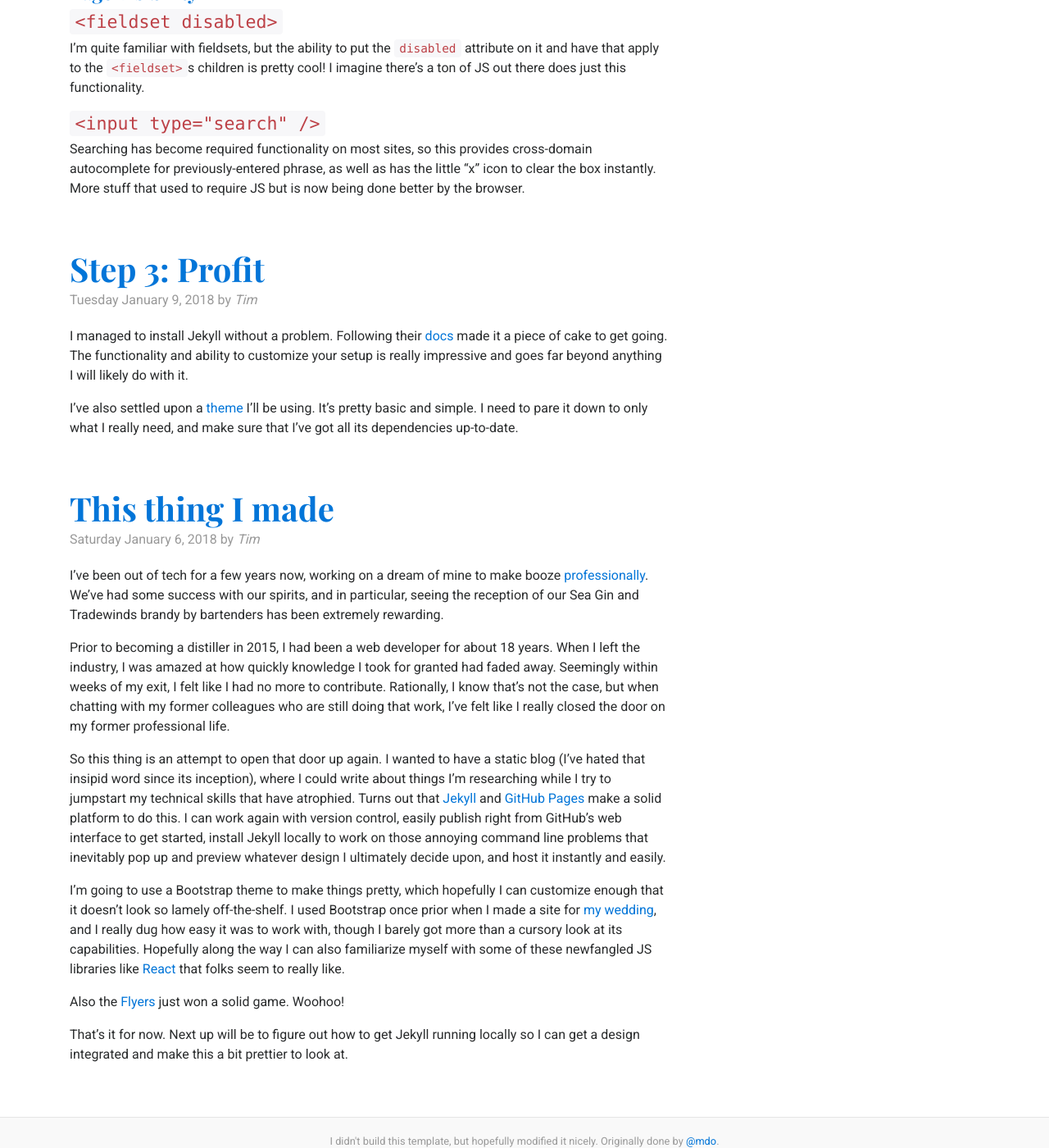
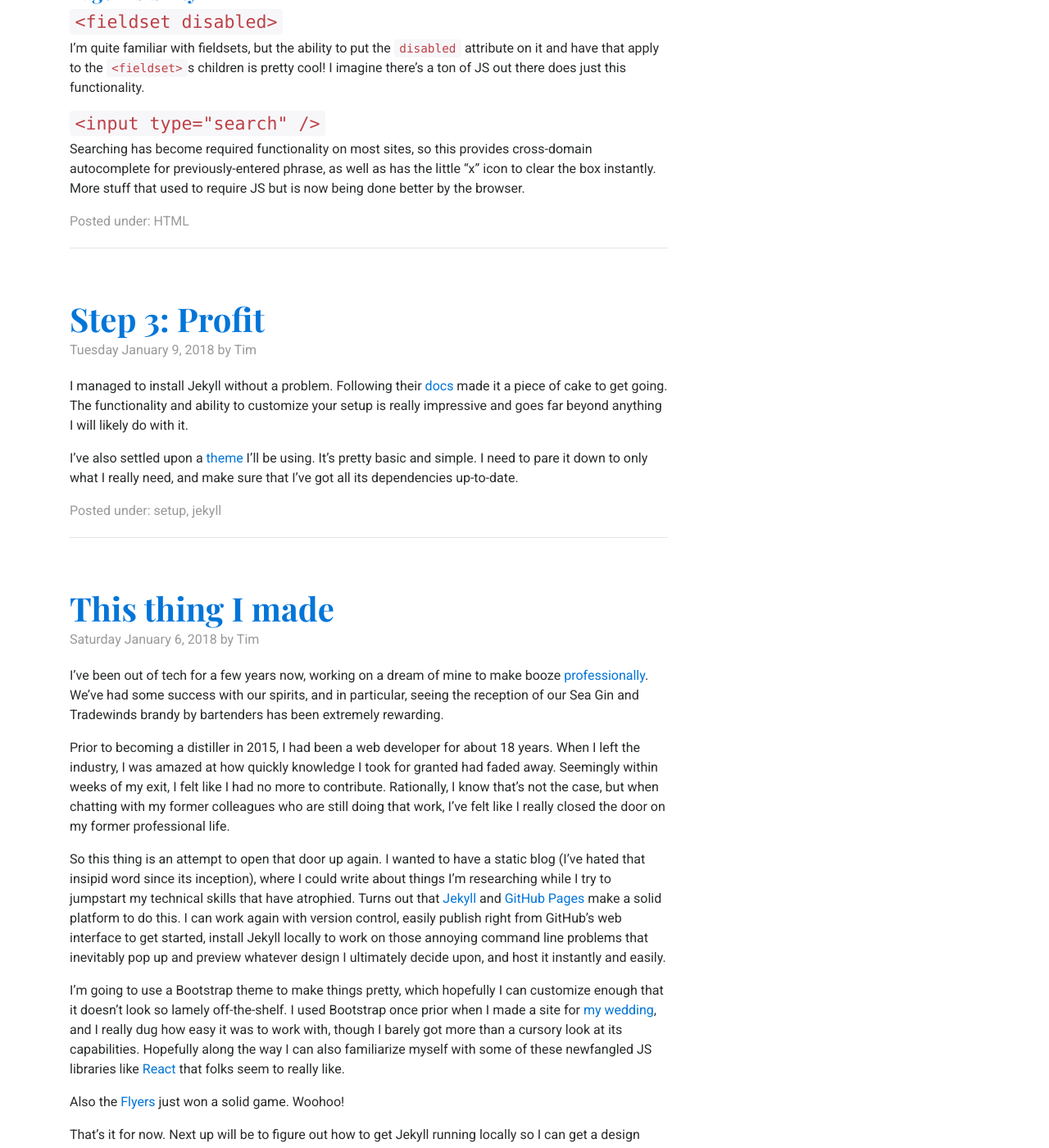
Before and after one commit to pacifisticuffs/pacifisticuffs.github.io, a Jekyll site: the page built from index.html, in a window 1280 px wide and 1400 px high, scrolled down 703 px. Shown: the whole window at 82% size. Built offline with Jekyll 4.4.1, drawn with Linux system fonts in a browser that asks for light colours; nearby versions of some CDN libraries; some of the changed text lies outside the part shown.

Commit message:
Including categories and an hr in the footer to better separate stuff

```diff
--- a/index.html
+++ b/index.html
@@ -14,14 +14,18 @@ title: TIMMEH!
 </article> -->
 
 {% for post in site.posts %}
-<div class="blog-post">
+<article class="blog-post">
 	<header>
 		<h2 class="blog-post-title"><a href="{{ post.url }}" class="text-dark">{{ post.title }}</a></h2>
-		<p class="blog-post-meta">{{ post.date | date: "%A %B %e, %Y" }} by <em>{{ post.author }}</em></p>
+		<p class="blog-post-meta">{{ post.date | date: "%A %B %e, %Y" }} by {{ post.author }}</p>
 	</header>
 	<div class="entry-content">
 		{{ post.content }}
 		{% comment %} <p><a class="btn btn-secondary" href="{{ post.url }}" role="button">Continue reading &raquo;</a></p>{% endcomment %}
 	</div>
-</div><!-- /.blog-post -->
+	<footer class="blog-post-meta">
+		<p>Posted under: {{ post.categories | join: ", "}}</p>
+	</footer>
+	<hr />
+</article><!-- /.blog-post -->
 {% endfor %}
```
